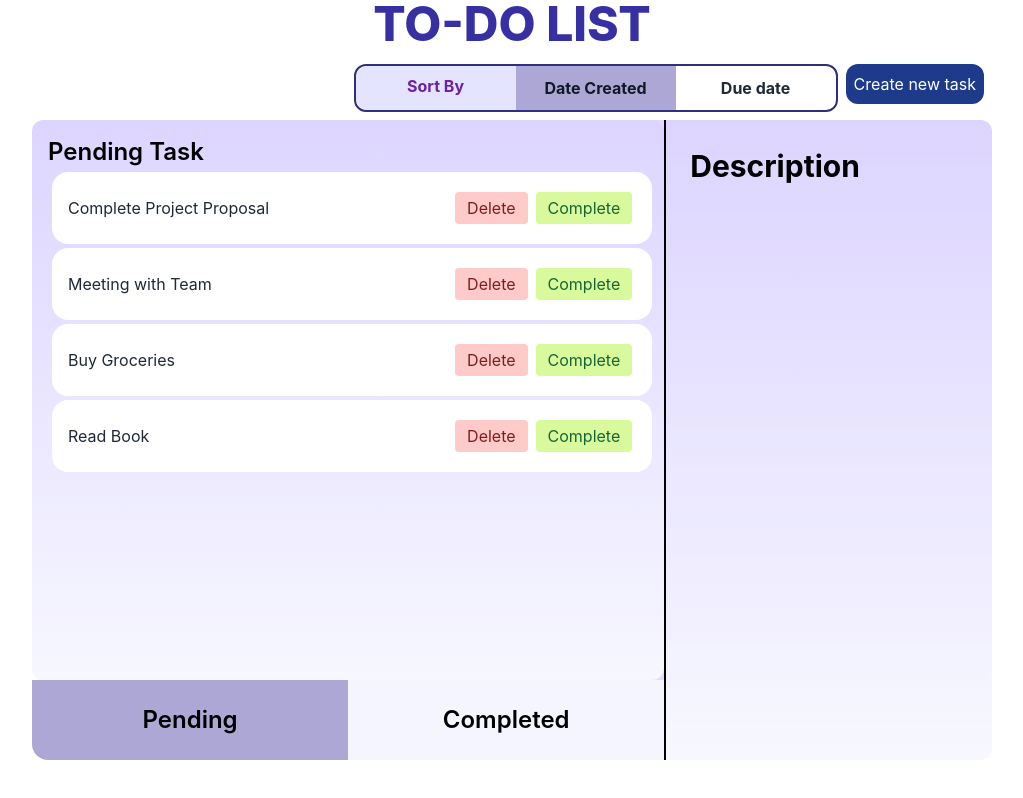
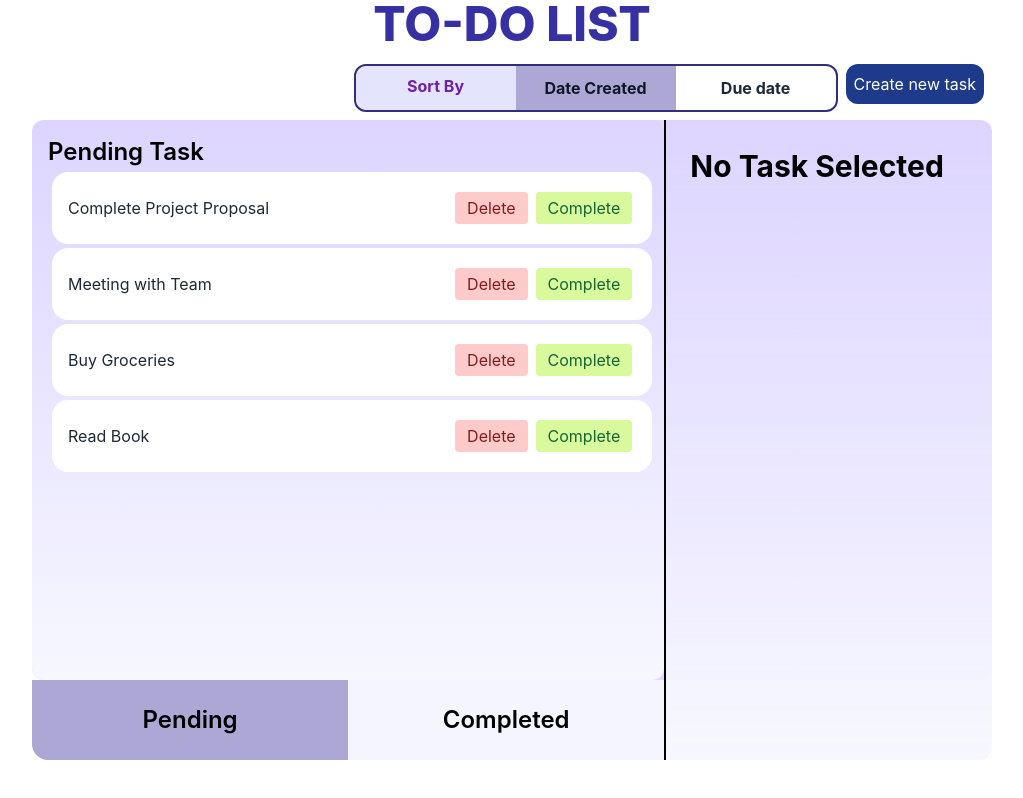
Before and after one commit to samjain233/todo, a React (Create React App) app: page / in a window 1280 px wide. Shown: the whole page, without its empty margins (128-1151 px from the left). Built offline with nearby package versions, Linux system fonts and the light colour scheme.

Commit message:
fixed description when no task selected

```diff
--- a/src/component/Home.js
+++ b/src/component/Home.js
@@ -210,7 +210,7 @@ useEffect(() => {
             {/* Task details (visible on larger screens) */}
             <div className="border-l-2 rounded-r-xl border-black hidden lg:block h-[80vh] bg-gradient-to-b from-[#D5D4FFA6] to-[#F7F7FF] col-span-2 md:col-span-1 lg:w-1/2   p-4">
               <div className="text-left text-[30px] p-2 font-[700]">
-                Description
+                {task1.head?"Description":"No Task Selected"}
               </div>
               <div className="h-[90%] overflow-auto">
                 <div className="text-[20px] p-2 font-[600] text-left">
```
